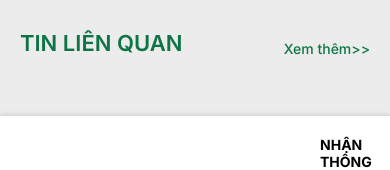
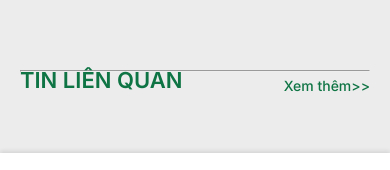
Before and after one commit to tranthuyhien1374-ui/final-project, an Angular app in the folder front-end/: page /chi-tiet-tac-gia/1 in a window 390 px wide. Shown: the part 173-343 px from the top of the page. Built offline with nearby package versions, Linux system fonts and the light colour scheme.

Commit message:
thêm trang tác giả

```diff
--- a/front-end/src/app/chi-tiet-tac-gia/chi-tiet-tac-gia.component.css
+++ b/front-end/src/app/chi-tiet-tac-gia/chi-tiet-tac-gia.component.css
@@ -320,6 +320,6 @@
     hr{
       color: #0e7444;
       size: 4px;
-      margin-bottom: -20px;
+      margin-bottom: -5px;
     }
   }
--- a/front-end/src/app/chi-tiet-tac-gia/chi-tiet-tac-gia.component.html
+++ b/front-end/src/app/chi-tiet-tac-gia/chi-tiet-tac-gia.component.html
@@ -53,7 +53,8 @@
             </div>
           </div>
         </div>
-
+        <br><br>
+  <hr>
         <!-- Phần 3: Tin liên quan -->
         <div class="related-news">
           <div class="related-news-header">
```
